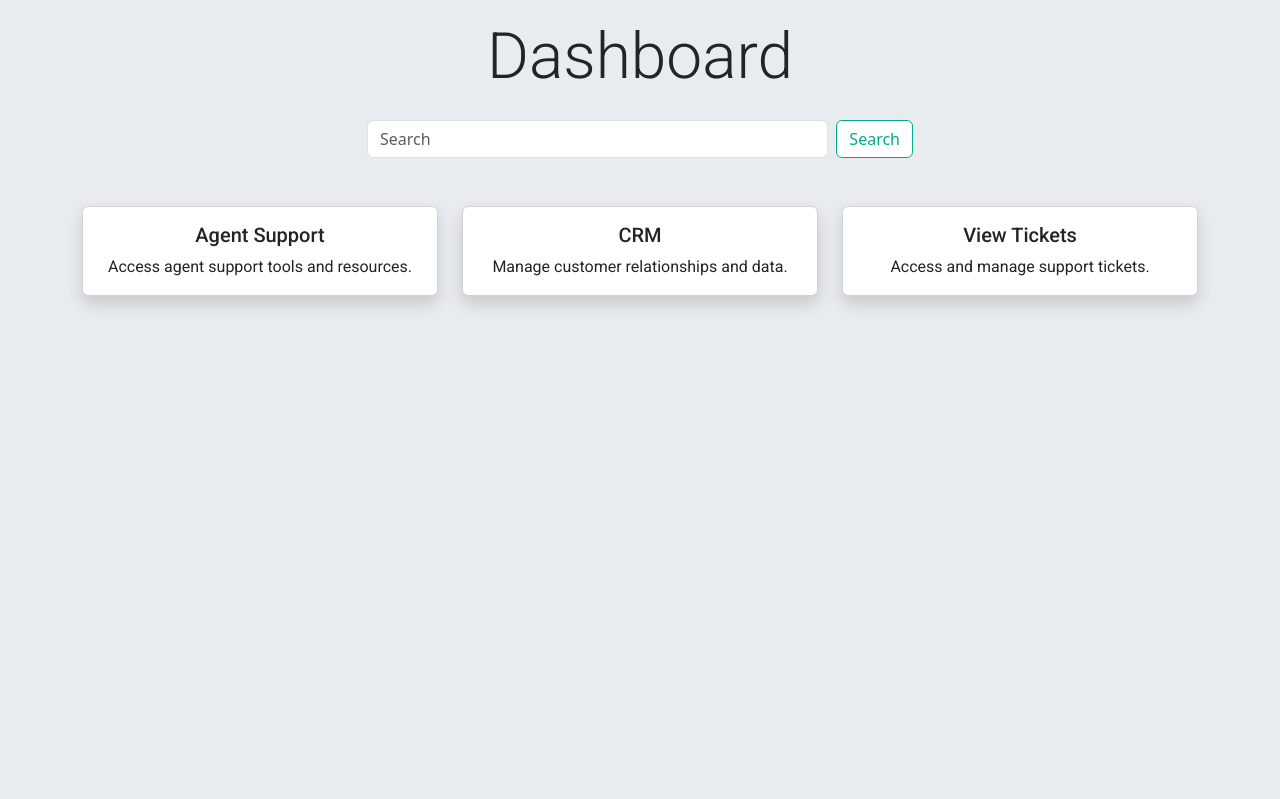
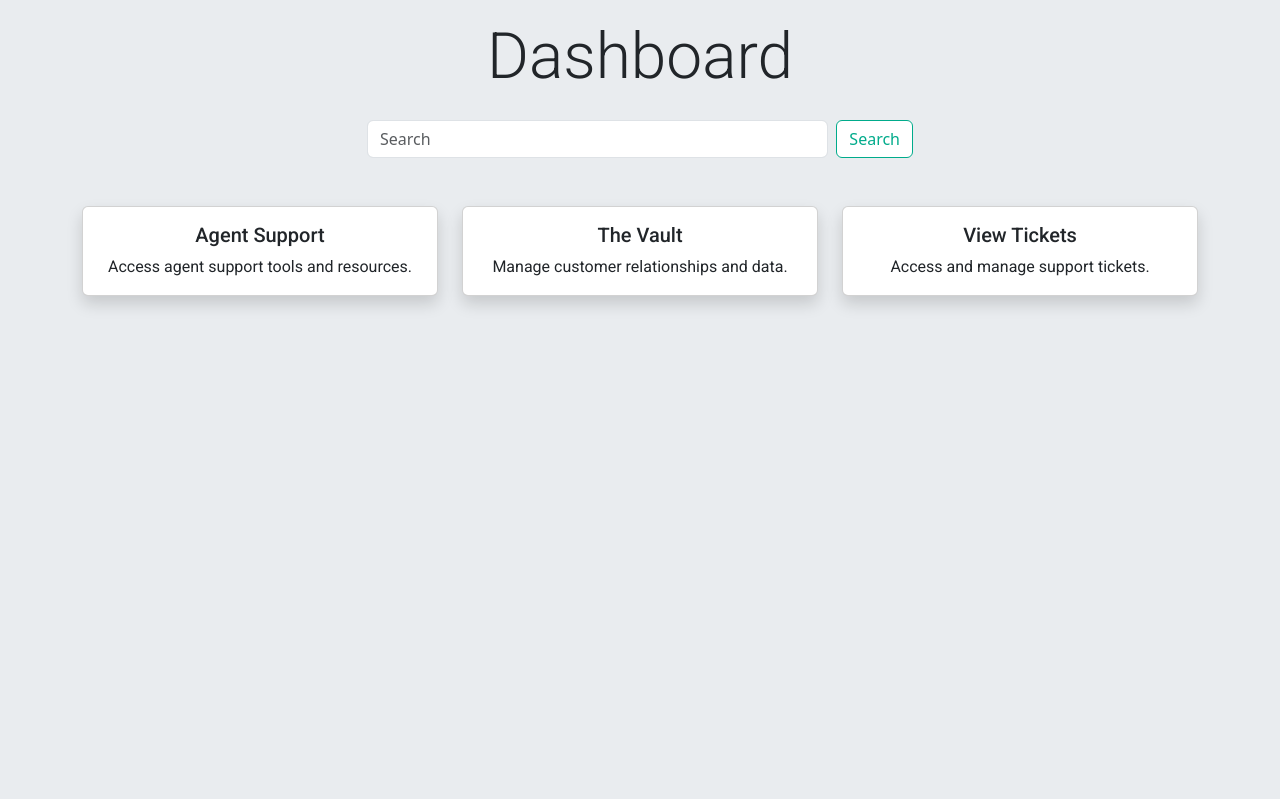
Before and after one commit to Ty-Thetravelguy/travault-v2-mp4, a Django app: page /dashboard/ in a window 1280 px wide. Shown: the part 91-890 px from the top of the page. Run offline with Django 5.2, Linux system fonts and the light colour scheme; the visitor is signed in with stand-in values (Sample User, id 1); parts of the project's set-up code (start-up, migrations or seed data) failed here and were passed over; some libraries are stand-ins or nearby versions.

Commit message:
updated button to read the vault

```diff
--- a/travault_crm/dashboard/templates/dashboard/index.html
+++ b/travault_crm/dashboard/templates/dashboard/index.html
@@ -28,7 +28,7 @@
                 <a href="{% url 'crm:index' %}" class="card-link">
                     <div class="card h-100 shadow card-button">
                         <div class="card-body text-center">
-                            <h5 class="card-title">CRM</h5>
+                            <h5 class="card-title">The Vault</h5>
                             <p class="card-text">Manage customer relationships and data.</p>
                         </div>
                     </div>
```
